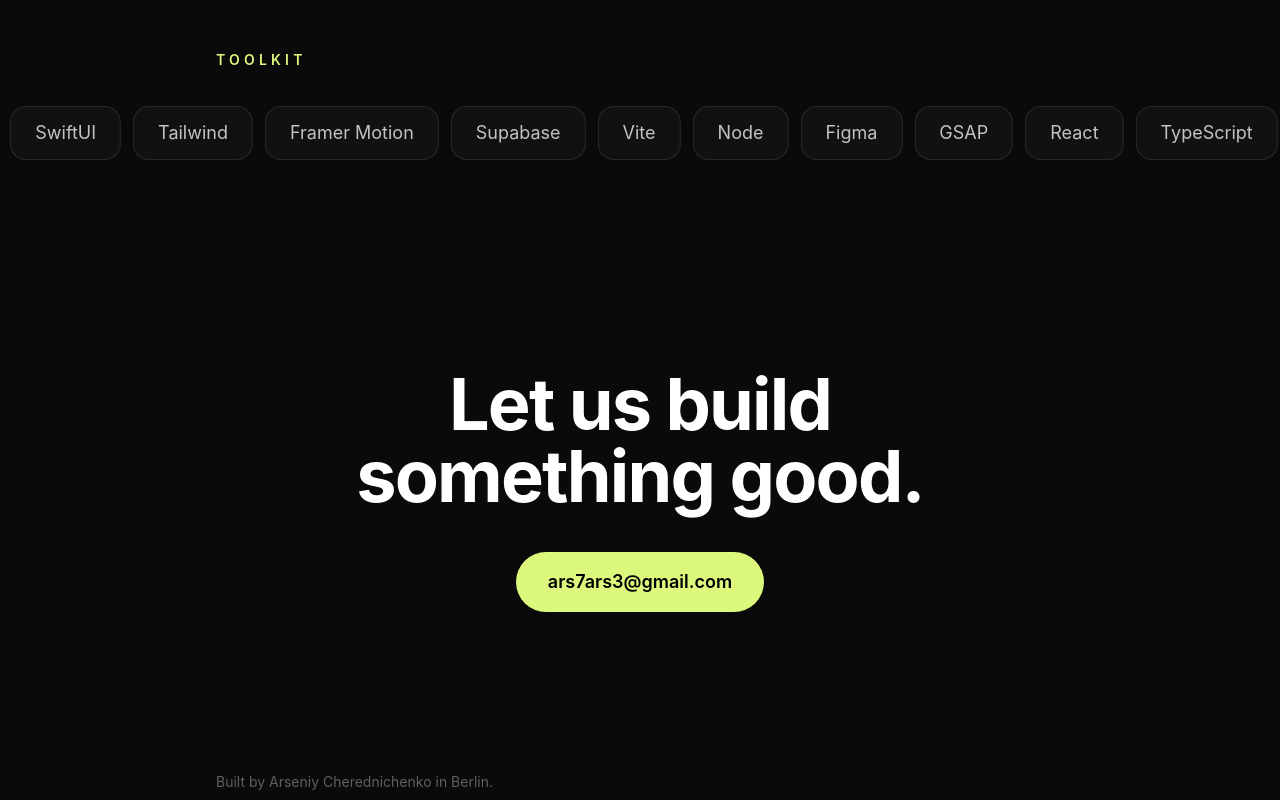
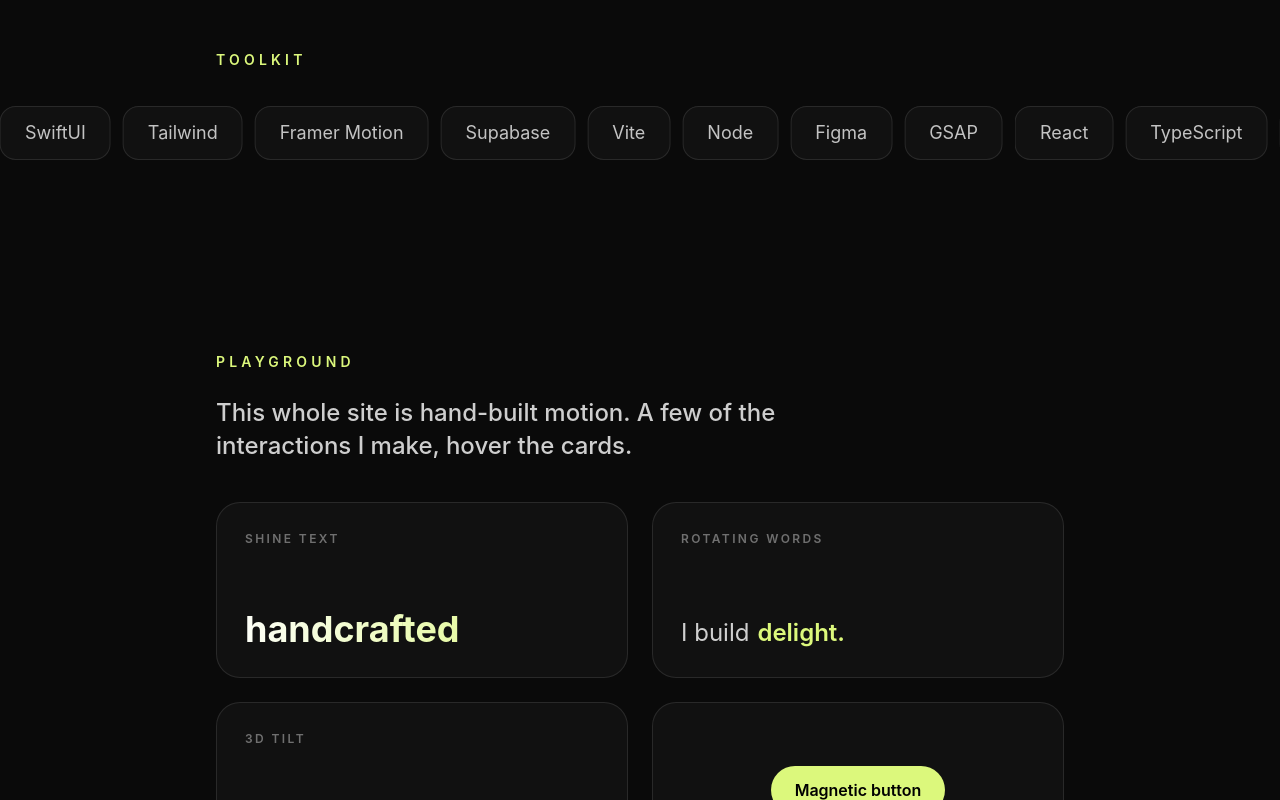
Before and after one commit to ArseniyCherednichenko/portfolio, a React (Vite) app: page / in a window 1280 px wide. Shown: the part 2000-2800 px from the top of the page. Built offline with nearby package versions, Linux system fonts and the light colour scheme; the HTML template or start-up script is replaced by a standard one.

Commit message:
Add Playground section + scroll progress + richer footer with links

```diff
--- a/src/App.tsx
+++ b/src/App.tsx
@@ -11,6 +11,8 @@ import { Marquee } from './components/Marquee'
 import { MagneticButton } from './components/MagneticButton'
 import { HeroOrbit } from './components/HeroOrbit'
 import { ScrollCue } from './components/ScrollCue'
+import { ScrollProgress } from './components/ScrollProgress'
+import { TiltCard } from './components/TiltCard'
 
 const EASE = [0.16, 1, 0.3, 1] as const
 
@@ -23,6 +25,7 @@ export default function App() {
   return (
     <div id="top" className="relative min-h-screen bg-[#0A0A0A] text-white">
       <Aurora />
+      <ScrollProgress />
       <Nav />
 
       {/* HERO */}
@@ -156,6 +159,48 @@ export default function App() {
         </Marquee>
       </section>
 
+      {/* PLAYGROUND */}
+      <section id="playground" className="mx-auto w-full max-w-4xl px-6 py-24">
+        <Reveal>
+          <Eyebrow>Playground</Eyebrow>
+        </Reveal>
+        <Reveal delay={0.05}>
+          <p className="mt-6 max-w-2xl text-2xl font-medium leading-snug text-white/80">
+            This whole site is hand-built motion. A few of the interactions I make, hover the cards.
+          </p>
+        </Reveal>
+        <div className="mt-10 grid gap-6 sm:grid-cols-2">
+          <Reveal>
+            <TiltCard className="flex h-44 flex-col justify-between p-7">
+              <span className="text-xs font-semibold uppercase tracking-[0.2em] text-white/40">Shine text</span>
+              <GradientText className="text-4xl font-bold">handcrafted</GradientText>
+            </TiltCard>
+          </Reveal>
+          <Reveal delay={0.05}>
+            <TiltCard className="flex h-44 flex-col justify-between p-7">
+              <span className="text-xs font-semibold uppercase tracking-[0.2em] text-white/40">Rotating words</span>
+              <div className="flex items-center gap-2 text-2xl text-white/80">
+                <span>I build</span>
+                <RotatingWord words={['motion.', 'interfaces.', 'delight.']} />
+              </div>
+            </TiltCard>
+          </Reveal>
+          <Reveal delay={0.1}>
+            <TiltCard className="flex h-44 flex-col justify-between p-7">
+              <span className="text-xs font-semibold uppercase tracking-[0.2em] text-white/40">3D tilt</span>
+              <span className="text-white/60">Cards that lean toward your cursor, like this one.</span>
+            </TiltCard>
+          </Reveal>
+          <Reveal delay={0.15}>
+            <TiltCard className="flex h-44 items-center justify-center p-7">
+              <MagneticButton href="#contact" className="rounded-full bg-[#DCF87C] px-6 py-3 font-semibold text-black">
+                Magnetic button
+              </MagneticButton>
+            </TiltCard>
+          </Reveal>
+        </div>
+      </section>
+
       {/* CONTACT */}
       <section id="contact" className="mx-auto w-full max-w-4xl px-6 py-28 text-center">
         <Reveal>
@@ -177,8 +222,21 @@ export default function App() {
         </Reveal>
       </section>
 
-      <footer className="mx-auto w-full max-w-4xl px-6 py-12 text-sm text-white/35">
-        <p>Built by Arseniy Cherednichenko in Berlin.</p>
+      <footer className="mx-auto w-full max-w-4xl border-t border-white/10 px-6 py-12">
+        <div className="flex flex-col items-start justify-between gap-6 sm:flex-row sm:items-center">
+          <p className="text-sm text-white/35">Built by Arseniy Cherednichenko in Berlin. React + Framer Motion.</p>
+          <div className="flex gap-5 text-sm text-white/55">
+            <a href="https://github.com/ArseniyCherednichenko" className="transition-colors hover:text-white">
+              GitHub
+            </a>
+            <a href="mailto:ars7ars3@gmail.com" className="transition-colors hover:text-white">
+              Email
+            </a>
+            <a href="https://askguided.com" className="transition-colors hover:text-white">
+              Guided
+            </a>
+          </div>
+        </div>
       </footer>
 
       <Modal open={active !== null} onClose={() => setActive(null)}>
```
